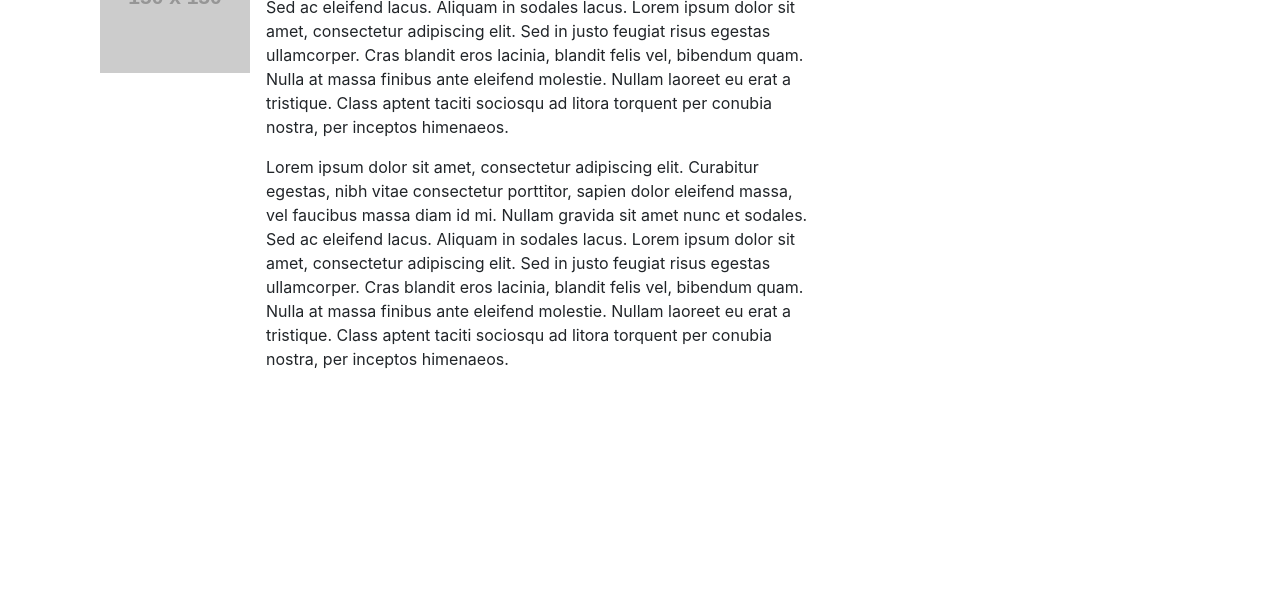
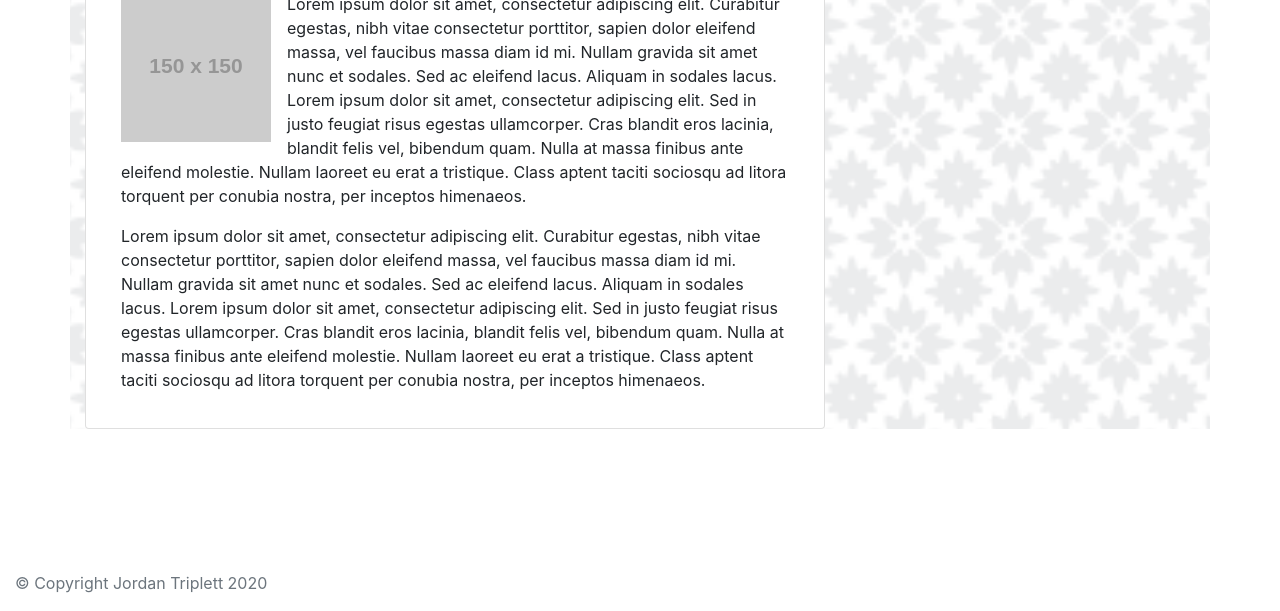
Before and after one commit to JordanT111596/Responsive-Portfolio-Homework, a plain HTML site: page index.html in a window 1280 px wide. Shown: the part 189-800 px from the top of the page. Drawn offline with nearby package versions, Linux system fonts and the light colour scheme; placeholder pictures from the web are drawn by us.

Commit message:
Added card and footer to About Me

```diff
--- /dev/null
+++ b/Assets/css/style.css
@@ -0,0 +1,16 @@
+#full-page {
+      background-image: url(/Assets/Images/moroccan-flower.png);
+      background-repeat: no-repeat;
+      background-attachment: fixed;
+      background-size: cover;
+}
+
+#content-box {
+    background-color: black;
+}
+
+footer {
+    position: fixed;
+    bottom: 0;
+    margin: 0;
+}
--- a/index.html
+++ b/index.html
@@ -4,12 +4,15 @@
 <!--Jordan you need to add code to create container box with color and top padding
     also the line below the h1 to separate
     also fill text with actual portoflio stuff-->
+
 <head>
     <meta charset="UTF-8">
     <meta name="viewport" content="width=device-width, initial-scale=1.0">
     <!--Linked Bootstrap CSS-->
     <link rel="stylesheet" href="https://stackpath.bootstrapcdn.com/bootstrap/4.5.0/css/bootstrap.min.css"
         integrity="sha384-9aIt2nRpC12Uk9gS9baDl411NQApFmC26EwAOH8WgZl5MYYxFfc+NcPb1dKGj7Sk" crossorigin="anonymous">
+    <!--Linked Secondary CSS-->
+    <link rel="stylesheet" type="text/css" href="/Assets/css/style.css">
     <title>
         Responsive Portfolio: About Me
     </title>
@@ -40,19 +43,18 @@
     </nav>
 
     <!--Grid Container-->
-    <div class="container">
+    <div class="container" id="full-page">
         <div class="col-md-1">
             <!--Empty Space-->
         </div>
-        <div class="col-md-8">
+        <div class="col-md-8 mt-5 card">
+            <div class="card-body">
             <!--"About Me" titled-->
             <h1>
                 About Me
             </h1>
-            <!--Media Object code including image and bio-->
-            <div class="media">
-                <img src="https://via.placeholder.com/150" class="mr-3" alt="Placeholder 150x150 Image">
-                <div class="media-body">
+            <!--Image and bio-->
+            <img src="https://via.placeholder.com/150" alt="Placeholder 150x150 Image" class="float-left mr-3">
             <p>
                 Lorem ipsum dolor sit amet, consectetur adipiscing elit. Curabitur egestas, nibh vitae
                 consectetur
@@ -85,12 +87,16 @@
             </p>
             </div>
         </div>
-        </div>
         <div class="col-md-3">
             <!--Blank Space-->
         </div>
 
     </div>
+    <footer class="mt-auto py-3">
+        <div class="container">
+            <span class="text-muted">&copy; Copyright Jordan Triplett 2020</span>
+        </div>
+    </footer>
 </body>
 
 </html>
```
Also changed, not shown: Assets/Images/moroccan-flower.png (added). Lines whose indentation alone changed are shown as unchanged.
